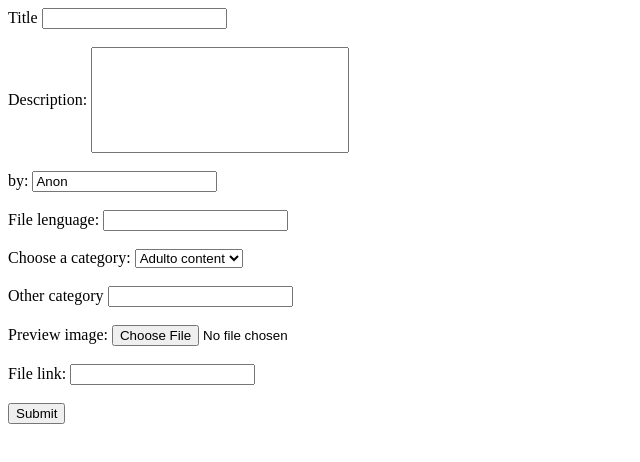
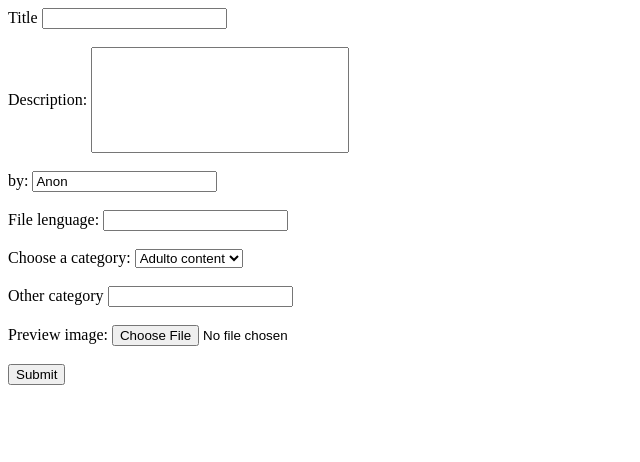
Before and after one commit to privatefilesx/privatexfilesforms, a plain HTML site: page index.html in a window 1280 px wide. Shown: the whole page, without its empty margins (0-640 px from the left). Drawn offline with Linux system fonts and the light colour scheme.

Commit message:
Update index.html

```diff
--- a/index.html
+++ b/index.html
@@ -38,8 +38,6 @@
 
 
 
-<label for="link">File link:</label>
-  <input type="url" id="link" name="link"> <div <br></br>
 
   <input type="submit" value="Submit">
 
```
